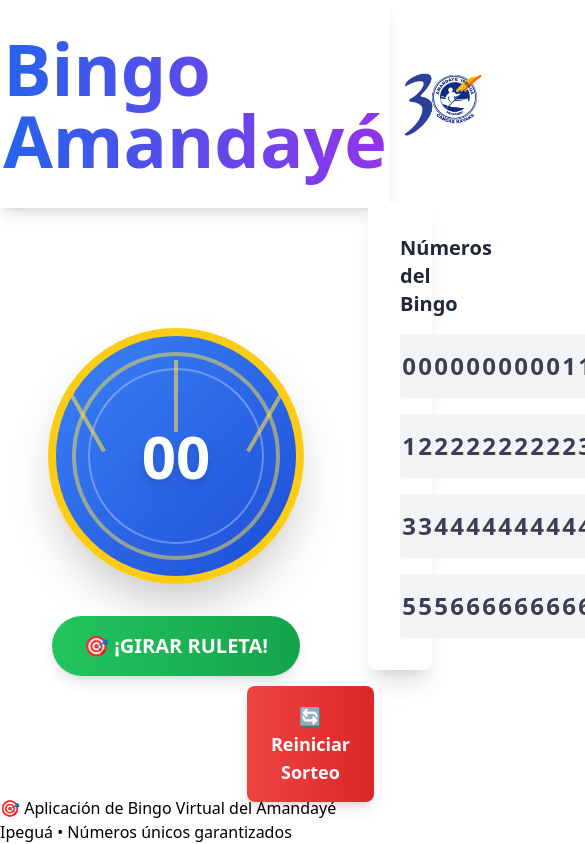
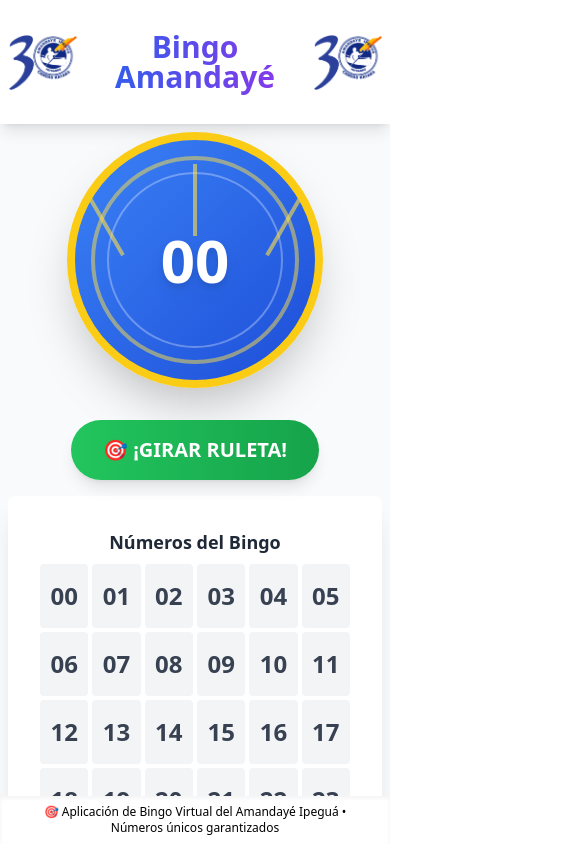
Before and after one commit to danilopezyejas/Bingo-Amandaye, a React (Vite) app: page / in a window 390 px wide. Shown: the top 844 px of the page, 585 px wide, since content can reach past the window. Built offline with nearby package versions, Linux system fonts and the light colour scheme.

Commit message:
style: mejora de vista y responsividad

```diff
--- a/src/App.tsx
+++ b/src/App.tsx
@@ -41,23 +41,15 @@ function App() {
   }, [lastDrawnNumber, isSpinning]);
 
   return (
-    <div className="flex flex-col h-screen items-center">
+  <div className="flex flex-col h-screen items-stretch bg-gray-50 overflow-hidden">
       {/* Header */}
       <header className="flex-shrink-0 bg-white shadow-lg w-full">
-        <div className="flex items-center justify-center gap-4 py-2">
-          <img
-            src="/img/logo.png"
-            alt="Bingo izquierda"
-            className="h-16 md:h-24"
-          />
-          <h1 className="text-7xl md:text-9xl font-bold bg-gradient-to-r from-blue-600 to-purple-600 bg-clip-text text-transparent leading-none py-6">
+        <div className="flex items-center justify-center gap-2 py-2 px-2">
+          <img src="/img/logo.png" alt="Bingo izquierda" className="h-14 md:h-20" />
+          <h1 className="text-3xl md:text-6xl font-bold bg-gradient-to-r from-blue-600 to-purple-600 bg-clip-text text-transparent leading-none py-6 text-center">
             Bingo Amandayé
           </h1>
-          <img
-            src="/img/logo.png"
-            alt="Bingo derecha"
-            className="h-16 md:h-24"
-          />
+          <img src="/img/logo.png" alt="Bingo derecha" className="h-14 md:h-20" />
         </div>
       </header>
 
@@ -73,9 +65,8 @@ function App() {
       )}
 
       {/* Main content */}
-      <main className="flex-1 flex items-stretch gap-8 w-full px-4 min-h-0">
-        <div className="flex flex-col flex-1 basis-0 justify-center min-w-[320px] max-w-[500px]">
-          {/* Ruleta */}
+      <main className="flex-1 flex flex-col md:flex-row items-stretch gap-4 w-full px-2 py-2 min-h-0 overflow-auto">
+        <div className="flex flex-col flex-1 basis-0 justify-center items-center min-w-[220px] max-w-[400px] mx-auto">
           <BingoWheel
             currentNumber={currentNumber}
             isSpinning={isSpinning}
@@ -83,30 +74,22 @@ function App() {
             disabled={isGameComplete}
           />
         </div>
-        <div className="flex flex-col flex-1 basis-0 justify-center min-w-0">
+        <div className="flex flex-col flex-1 basis-0 justify-center min-w-0 mx-auto">
           <NumberGrid
             drawnNumbers={drawnNumbers}
             lastDrawnNumber={lastDrawnNumber}
           />
-
-          {/* Botón de reinicio */}
-          <div className="mt-4 w-full flex justify-end">
+          <div className="mt-2 w-full flex justify-end">
             <button
               onClick={handleReset}
-              className="w-max px-6 py-4 bg-gradient-to-r from-red-500 to-red-600
-                         text-white font-bold rounded-lg hover:from-red-600 hover:to-red-700
-                         transition-all duration-300 transform hover:scale-105 active:scale-95
-                         shadow-lg hover:shadow-xl text-lg"
+              className="w-max px-4 py-2 bg-gradient-to-r from-red-500 to-red-600 text-white font-bold rounded-lg hover:from-red-600 hover:to-red-700 transition-all duration-300 transform hover:scale-105 active:scale-95 shadow-lg hover:shadow-xl text-base"
             >
               🔄 Reiniciar Sorteo
             </button>
-
             {drawnCount === 76 && (
-              <div className="text-center p-4 bg-yellow-100 rounded-lg border-2 border-yellow-400 mt-4">
-                <div className="text-2xl">🎉</div>
-                <div className="text-lg font-bold text-yellow-800">
-                  ¡Sorteo Completado!
-                </div>
+              <div className="text-center p-2 bg-yellow-100 rounded-lg border-2 border-yellow-400 mt-2">
+                <div className="text-xl">🎉</div>
+                <div className="text-base font-bold text-yellow-800">¡Sorteo Completado!</div>
               </div>
             )}
           </div>
@@ -114,10 +97,9 @@ function App() {
       </main>
 
       {/* Footer */}
-      <footer className="footer">
+      <footer className="bg-white shadow-inner py-2 px-4 text-center text-xs md:text-base w-full flex-shrink-0">
         <p>
-          🎯 Aplicación de Bingo Virtual del Amandayé Ipeguá • Números únicos
-          garantizados
+          🎯 Aplicación de Bingo Virtual del Amandayé Ipeguá • Números únicos garantizados
         </p>
       </footer>
     </div>
--- a/src/components/NumberGrid.tsx
+++ b/src/components/NumberGrid.tsx
@@ -16,10 +16,10 @@ const NumberGrid: React.FC<NumberGridProps> = ({
 
   return (
     <div className="bg-white rounded-lg shadow-xl p-8 md:p-12 w-full">
-      <h2 className="text-xl md:text-6xl font-bold text-center mb-4 text-gray-800">
+      <h2 className="text-lg md:text-3xl font-bold text-center mb-2 text-gray-800">
         Números del Bingo
       </h2>
-      <div className="grid grid-cols-19 grid-rows-4 gap-4 w-full">
+      <div className="grid grid-cols-6 md:grid-cols-19 grid-rows-13 gap-1 md:gap-2 w-full">
         {numbers.map((number) => {
           const isDrawn = drawnNumbers.has(number);
           const isLastDrawn = number === lastDrawnNumber;
```
